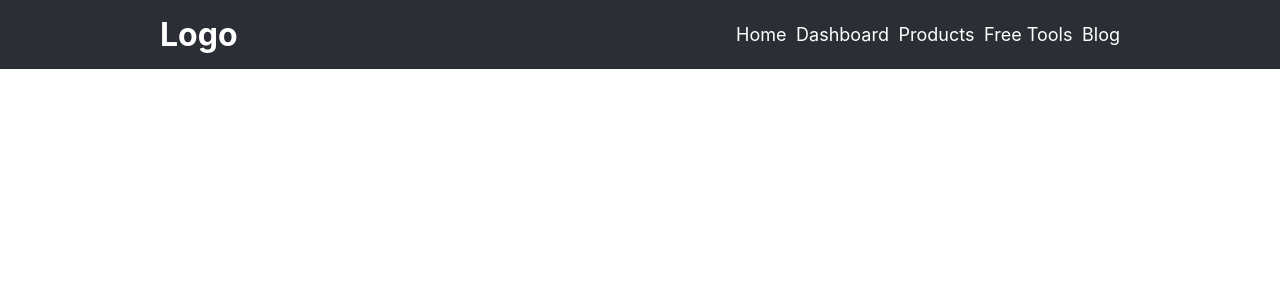
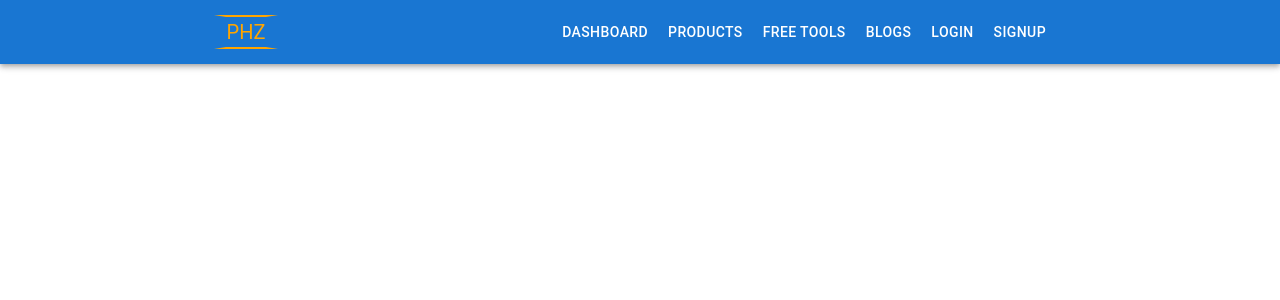
Before and after one commit to Termanty/PS-Dashboard, a React (Create React App) app: page / in a window 1280 px wide. Shown: the top 300 px of the page. Built offline with nearby package versions, Linux system fonts and the light colour scheme.

Commit message:
added responsive menubar with Material-ui

```diff
--- a/package.json
+++ b/package.json
@@ -3,6 +3,10 @@
   "version": "0.1.0",
   "license": "MIT",
   "dependencies": {
+    "@emotion/react": "^11.8.2",
+    "@emotion/styled": "^11.8.1",
+    "@mui/icons-material": "^5.5.1",
+    "@mui/material": "^5.5.3",
     "@reduxjs/toolkit": "^1.8.0",
     "@testing-library/jest-dom": "^4.2.4",
     "@testing-library/react": "^9.5.0",
--- a/src/App.js
+++ b/src/App.js
@@ -1,14 +1,10 @@
 import React from "react";
-import "./App.css";
-
-import Navbar from "./components/Navbar";
+import Header from "./components/Header";
 
 function App() {
   return (
-    <div className="App">
-      <header className="App-header">
-        <Navbar />
-      </header>
+    <div>
+      <Header />
     </div>
   );
 }
--- /dev/null
+++ b/src/components/Header.js
@@ -0,0 +1,101 @@
+import React,{useState} from "react";
+import { AppBar} from "@mui/material";
+import { Toolbar} from "@material-ui/core";
+import Link from "@material-ui/core/Link";
+import { Container } from "@mui/material";
+import Avatar from "@material-ui/core/Avatar"
+import Hidden from "@material-ui/core/Hidden";
+import IconButton from "@material-ui/core/IconButton";
+import MenuIcon from '@mui/icons-material/Menu';
+import {makeStyles} from "@material-ui/core/styles";
+import { SwipeableDrawer } from "@material-ui/core";
+import { Divider } from "@material-ui/core";
+import ChevronRightIcon from '@mui/icons-material/ChevronRight';
+import List from "@material-ui/core/List";
+import ListItem from "@material-ui/core/ListItem";
+
+const navigationLinks = [
+    {name: "Dashboard", href: ""},
+    {name: "Products", href: ""},
+    {name: "Free Tools", href: ""},
+    {name: "Blogs", href: ""},
+    {name: "Login", href: ""},
+    {name: "SignUp", href: ""}
+];
+
+const useStyles = makeStyles((theme) => ({
+    link:{
+        marginRight: 20
+    },
+    avatar: {
+        marginRight:"auto",
+        color:"orange",
+        fontStyle:"bold",
+        backgroundColor:"transparent",
+        borderRadius: 0,
+        height: 30,
+        border: "2px solid orange",
+        borderLeft:"12px solid transparent",
+        borderRight: "12px solid transparent",
+    },
+}));
+
+const Header = () => {
+    const [open, setOpen] = useState(false);
+    const styles = useStyles();
+
+    return (
+           <AppBar position="sticky" color="primary">
+               <Container maxWidth="md">
+               <Toolbar disableGutters>
+               <Avatar className={styles.avatar}>PHZ</Avatar>
+               <Hidden xsDown>
+               {navigationLinks.map((item) => (
+                    <Link
+                    key={item.name}
+                    className={styles.link}
+                    color="inherit"
+                    variant="button"
+                    underline="none"
+                    href={item.href}
+                    >
+                    {item.name}
+                    </Link>
+                ))}
+               </Hidden>
+               <Hidden smUp>
+                <IconButton >
+                    <MenuIcon color="white" onClick={() => setOpen(true)}/>
+                </IconButton>
+               </Hidden>
+               </Toolbar>
+               </Container>
+               <SwipeableDrawer anchor="right" open={open} onOpen={() => setOpen(true)} onClose={() => setOpen(false)}>
+                   <span>
+                <IconButton>
+                    <ChevronRightIcon onClick={() => setOpen(false)}/>
+                </IconButton>
+                </span>
+                <Divider />
+                <List>
+                {navigationLinks.map((item) => (
+                    <ListItem>
+                    <Link
+                    key={item.name}
+                    className={styles.link}
+                    color="textSecondary"
+                    variant="button"
+                    underline="none"
+                    href={item.href}
+                    >
+                    {item.name}
+                    </Link>
+                    </ListItem>
+                ))}
+                </List>
+               </SwipeableDrawer>
+           </AppBar>
+    );
+};
+
+export default Header;
--- a/src/components/Navbar.css
+++ b/src/components/Navbar.css
@@ -1,5 +1,5 @@
 :root {
-  --navbar_background: #2b2f35;
+  --navbar_background: #3d4044;
   --lightBlue: #567397;
   --fontColor: white;
 }
--- a/src/index.js
+++ b/src/index.js
@@ -7,11 +7,11 @@ import { Provider } from "react-redux";
 import * as serviceWorker from "./serviceWorker";
 
 ReactDOM.render(
-  <React.StrictMode>
+
     <Provider store={store}>
       <App />
-    </Provider>
-  </React.StrictMode>,
+    </Provider>,
+
   document.getElementById("root")
 );
 
```
Also changed, not shown: 1 other file (tests, documents, lock files or other folders).
